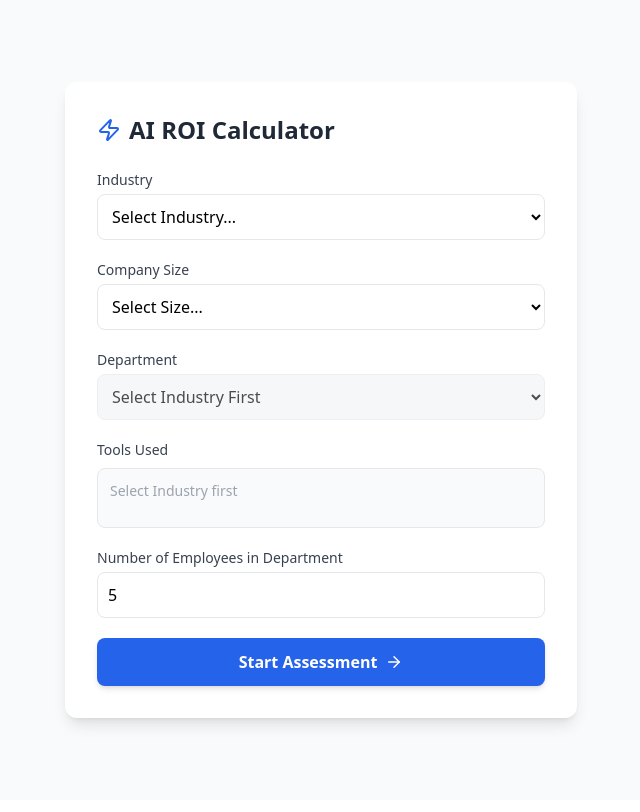
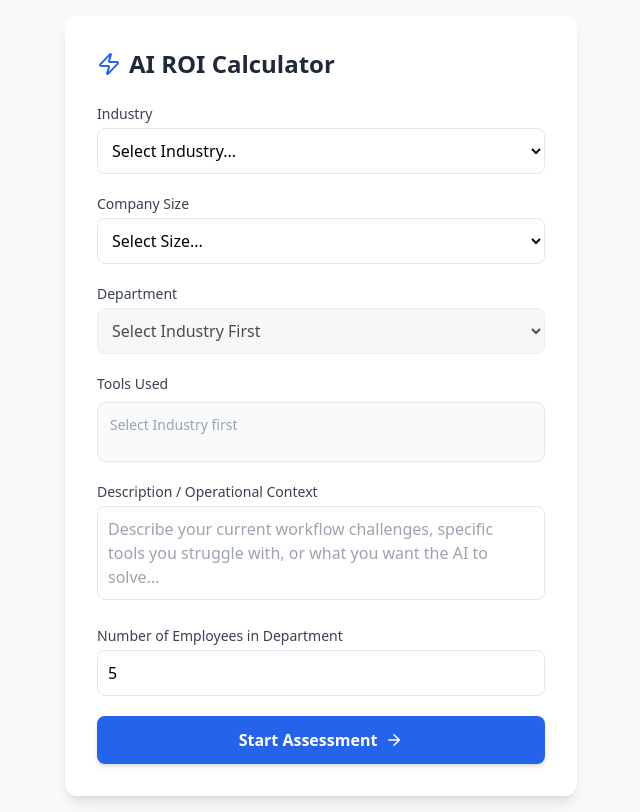
Before and after one commit to xKrishnaSaxena/ROI, a React (Create React App) app in the folder frontend/: page / in a window 1280 px wide. Shown: the whole page, without its empty margins (319-959 px from the left). Built offline with nearby package versions, Linux system fonts and the light colour scheme.

Commit message:
added a new field called description for more operational context

```diff
--- a/frontend/src/App.js
+++ b/frontend/src/App.js
@@ -356,6 +356,7 @@ function App() {
     department: "",
     current_tools: [],
     human_count: 5,
+    description: "",
   });
 
   // Helper to get dropdown options
@@ -524,6 +525,19 @@ function App() {
                 )}
               </div>
             </div>
+            <div>
+              <label className="block text-sm font-medium text-gray-700 mb-1">
+                Description / Operational Context
+              </label>
+              <textarea
+                name="description"
+                value={formData.description}
+                onChange={handleInputChange}
+                placeholder="Describe your current workflow challenges, specific tools you struggle with, or what you want the AI to solve..."
+                rows="3"
+                className="w-full p-2.5 border rounded-lg bg-white resize-none"
+              />
+            </div>
 
             {/* Human Count */}
             <div>
```
Also changed, not shown: 1 other file (tests, documents, lock files or other folders).
